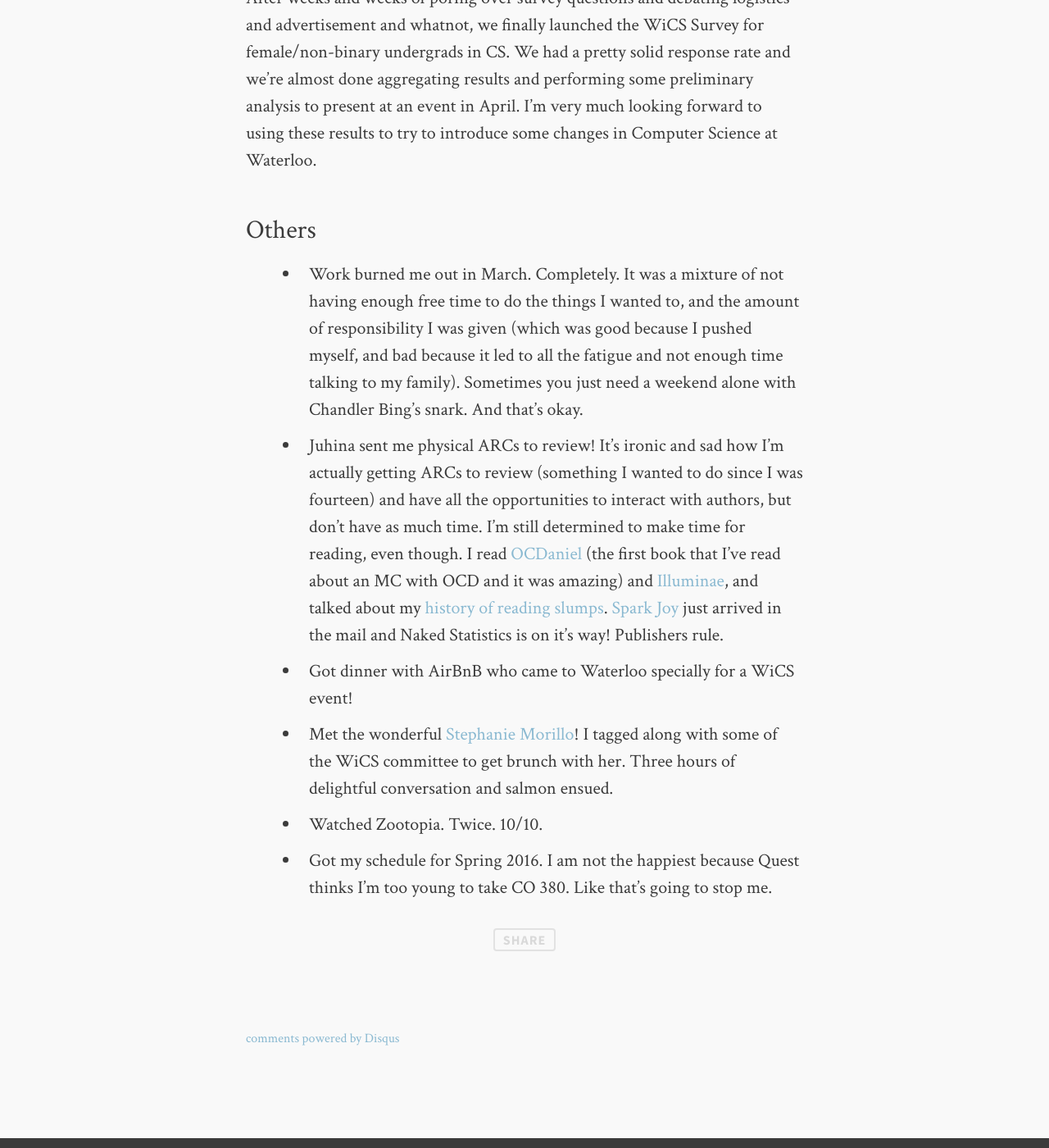
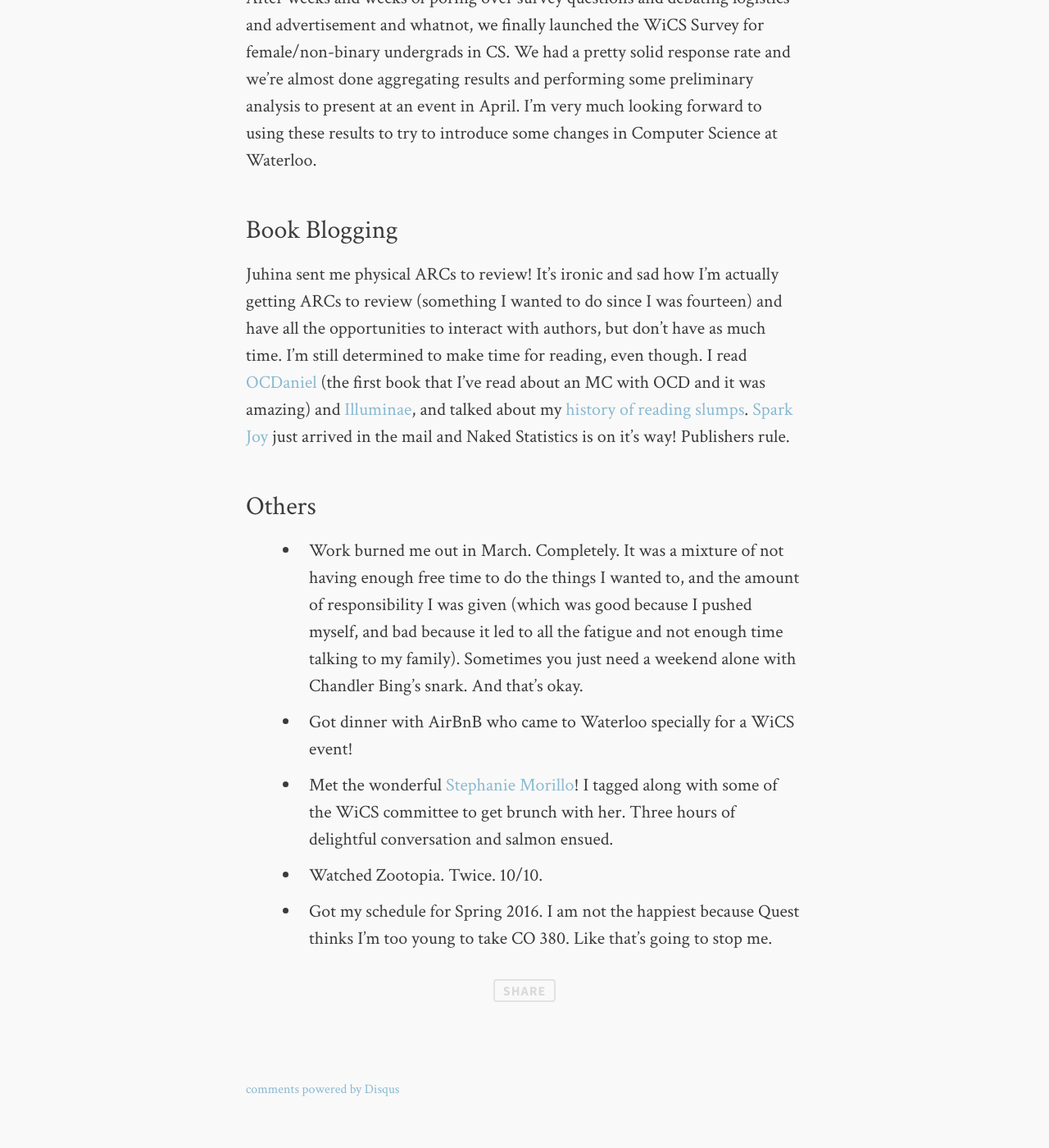
Before and after one commit to arshiamufti/arshiamufti.github.io, a Jekyll site: the page built from _posts/2016-04-04-things-i-did-in-march.md, in a window 1280 px wide and 1400 px high, scrolled down 2328 px. Shown: the whole window at 82% size. Built offline with Jekyll 4.4.1, drawn with Linux system fonts in a browser that asks for light colours; comment, search, counter and statistics services are not loaded.

Commit message:
update March post

```diff
--- a/_posts/2016-04-04-things-i-did-in-march.md
+++ b/_posts/2016-04-04-things-i-did-in-march.md
@@ -25,10 +25,13 @@ I had a wonderful time. My WiCS friends were there, and there was a photo booth
 
 After weeks and weeks of poring over survey questions and debating logistics and advertisement and whatnot, we finally launched the WiCS Survey for female/non-binary undergrads in CS. We had a pretty solid response rate and we’re almost done aggregating results and performing some preliminary analysis to present at an event in April. I’m very much looking forward to using these results to try to introduce some changes in Computer Science at Waterloo.
 
+### Book Blogging
+
+Juhina sent me physical ARCs to review! It’s ironic and sad how I’m actually getting ARCs to review (something I wanted to do since I was fourteen) and have all the opportunities to interact with authors, but don’t have as much time. I’m still determined to make time for reading, even though. I read [OCDaniel](https://www.goodreads.com/book/show/25691836-ocdaniel){:target="_blank"} (the first book that I’ve read about an MC with OCD and it was amazing) and [Illuminae](http://majibookshelf.blogspot.ca/2016/03/sister-blog-recommendation-challenge.html){:target="_blank"}, and talked about my [history of reading slumps](http://majibookshelf.blogspot.ca/2016/03/discussion-post-slumps.html){:target="_blank"}. [Spark Joy](https://www.goodreads.com/book/show/25614984-spark-joy){:target="_blank"} just arrived in the mail and Naked Statistics is on it’s way! Publishers rule.
+
 ### Others
 
 * Work burned me out in March. Completely. It was a mixture of not having enough free time to do the things I wanted to, and the amount of responsibility I was given (which was good because I pushed myself, and bad because it led to all the fatigue and not enough time talking to my family). Sometimes you just need a weekend alone with Chandler Bing’s snark. And that’s okay.
-* Juhina sent me physical ARCs to review! It’s ironic and sad how I’m actually getting ARCs to review (something I wanted to do since I was fourteen) and have all the opportunities to interact with authors, but don’t have as much time. I’m still determined to make time for reading, even though. I read [OCDaniel](https://www.goodreads.com/book/show/25691836-ocdaniel){:target="_blank"} (the first book that I’ve read about an MC with OCD and it was amazing) and [Illuminae](http://majibookshelf.blogspot.ca/2016/03/sister-blog-recommendation-challenge.html){:target="_blank"}, and talked about my [history of reading slumps](http://majibookshelf.blogspot.ca/2016/03/discussion-post-slumps.html){:target="_blank"}. [Spark Joy](https://www.goodreads.com/book/show/25614984-spark-joy){:target="_blank"} just arrived in the mail and Naked Statistics is on it’s way! Publishers rule.
 * Got dinner with AirBnB who came to Waterloo specially for a WiCS event!
 * Met the wonderful [Stephanie Morillo](https://twitter.com/radiomorillo?lang=en){:target="_blank"}! I tagged along with some of the WiCS committee to get brunch with her. Three hours of delightful conversation and salmon ensued.
 * Watched Zootopia. Twice. 10/10.
```
